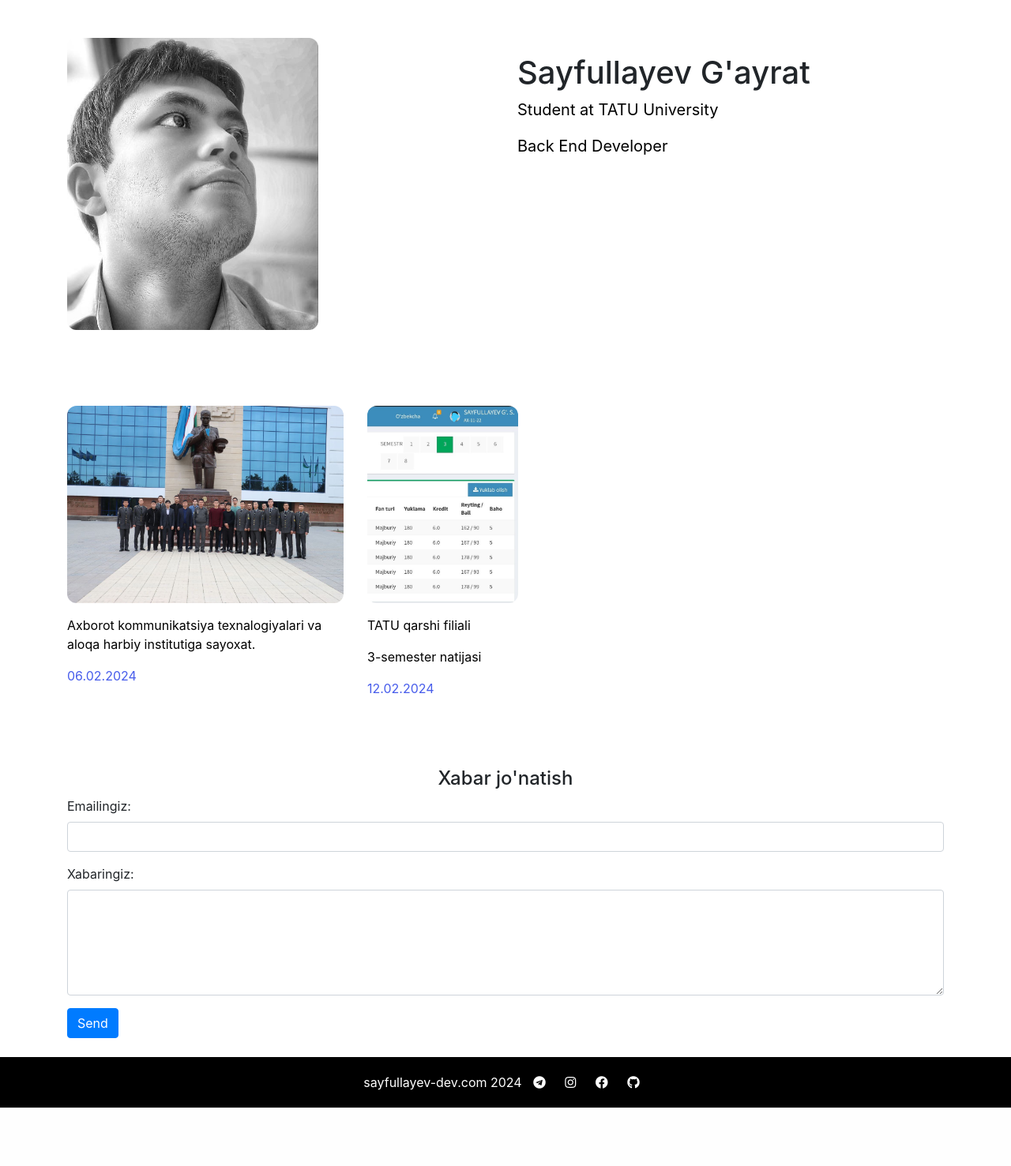
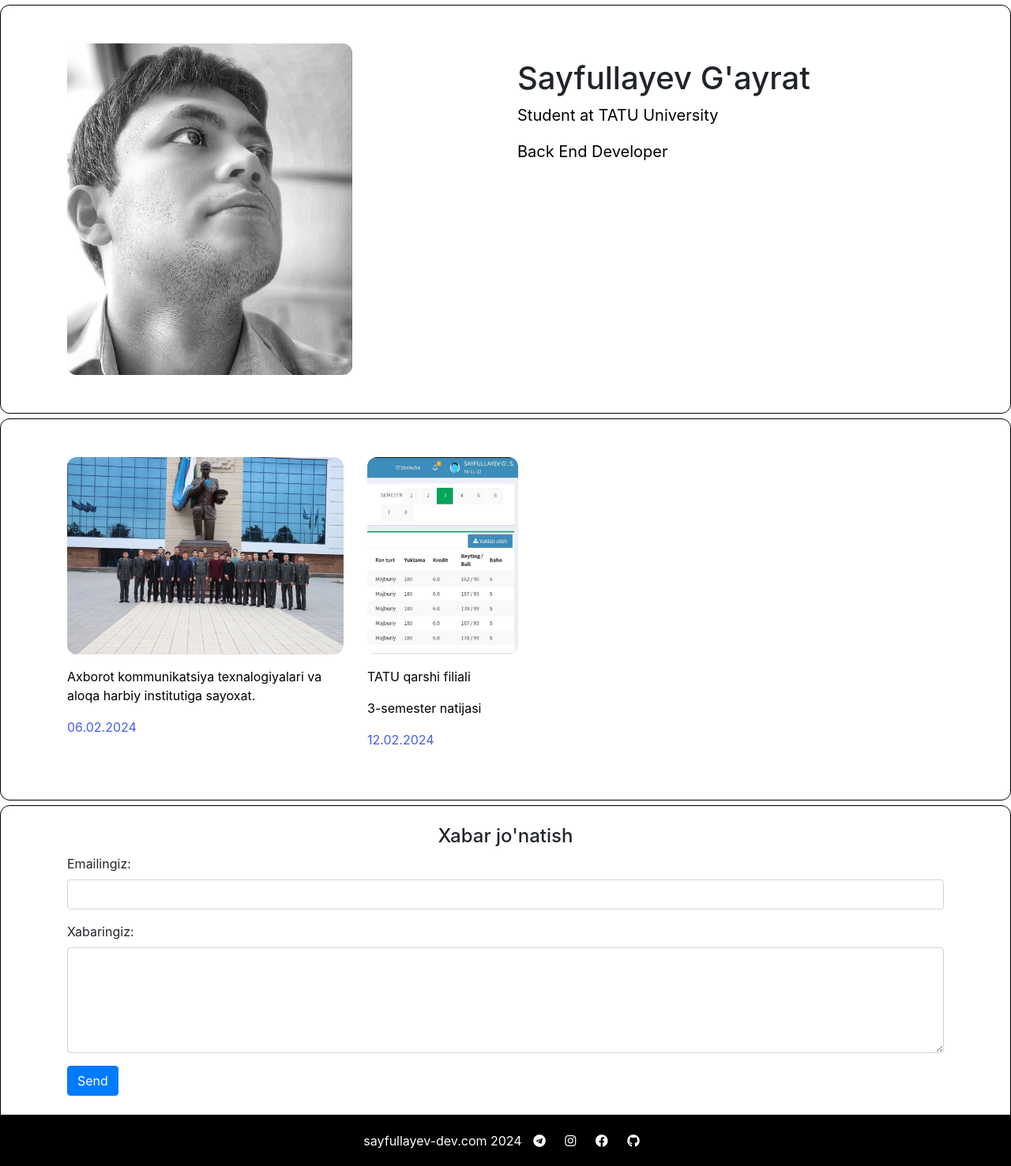
Before and after one commit to sayfullayev0204/myblog, a Django app: page / in a window 1280 px wide. Shown: the part 56-1533 px from the top of the page at 79% size. Before the commit the page ends 1459 px from the top, so only its background shows below. Run offline with Django 5.2, Linux system fonts and the light colour scheme; some libraries are stand-ins or nearby versions.

Commit message:
Update home.html

```diff
--- a/templates/home.html
+++ b/templates/home.html
@@ -32,9 +32,9 @@
   <nav class="navbar navbar-expand-lg navbar-dark " style="background-color: black;">
     <div class="container" >
       <a class="navbar-brand" href="#">S G S</a>
-      <p class="navbar-toggler" type="button" data-toggle="collapse" data-target="#navbarNav" aria-controls="navbarNav" aria-expanded="false" aria-label="Toggle navigation">
+      <button class="navbar-toggler" type="button" data-toggle="collapse" data-target="#navbarNav" aria-controls="navbarNav" aria-expanded="false" aria-label="Toggle navigation">
         <span class="navbar-toggler-icon"></span>
-      </p>
+      </button>
       <div class="collapse navbar-collapse justify-content-end" id="navbarNav">
         <ul class="navbar-nav">
           <li class="nav-item">
@@ -55,12 +55,12 @@
   </nav>
 
   <!-- Home Section -->
-  <section id="home" class="py-5">
+  <section id="home" class="py-5" style="border: 1px solid black; border-radius: 12px;  margin-top: 6px;">
     <div class="container">
       <div class="row">
         <!-- First Column for Image -->
         <div class="col-md-6">
-          <img src="/media/my.jpg" style=" height: 370px; border-radius: 12px;" alt="Image" class="img-fluid">
+          <img src="/media/my.jpg" style=" height: 420px; border-radius: 12px;" alt="Image" class="img-fluid">
         </div>
         <!-- Second Column for Text -->
         <div class="col-md-6">
@@ -73,7 +73,7 @@
   </section>
 
   <!-- Blog Section -->
-  <section id="blog" class="py-5">
+  <section id="blog" class="py-5" style="border: 1px solid black; border-radius: 12px; margin-top: 6px;">
     <div class="container">
       <div class="row">
         <!-- First Column for Image -->
@@ -93,7 +93,7 @@
   </section>
 
   <!-- Contact Section -->
-  <section id="contact" class="py-4">
+  <section id="contact" class="py-4" style="border: 1px solid black; border-radius: 12px 12px 0 0; margin-top: 6px;">
     <div class="container">
       <h4 style="text-align: center;">Xabar jo'natish</h4>
       <form action="mailto:youremail@example.com" method="post" enctype="text/plain">
```
